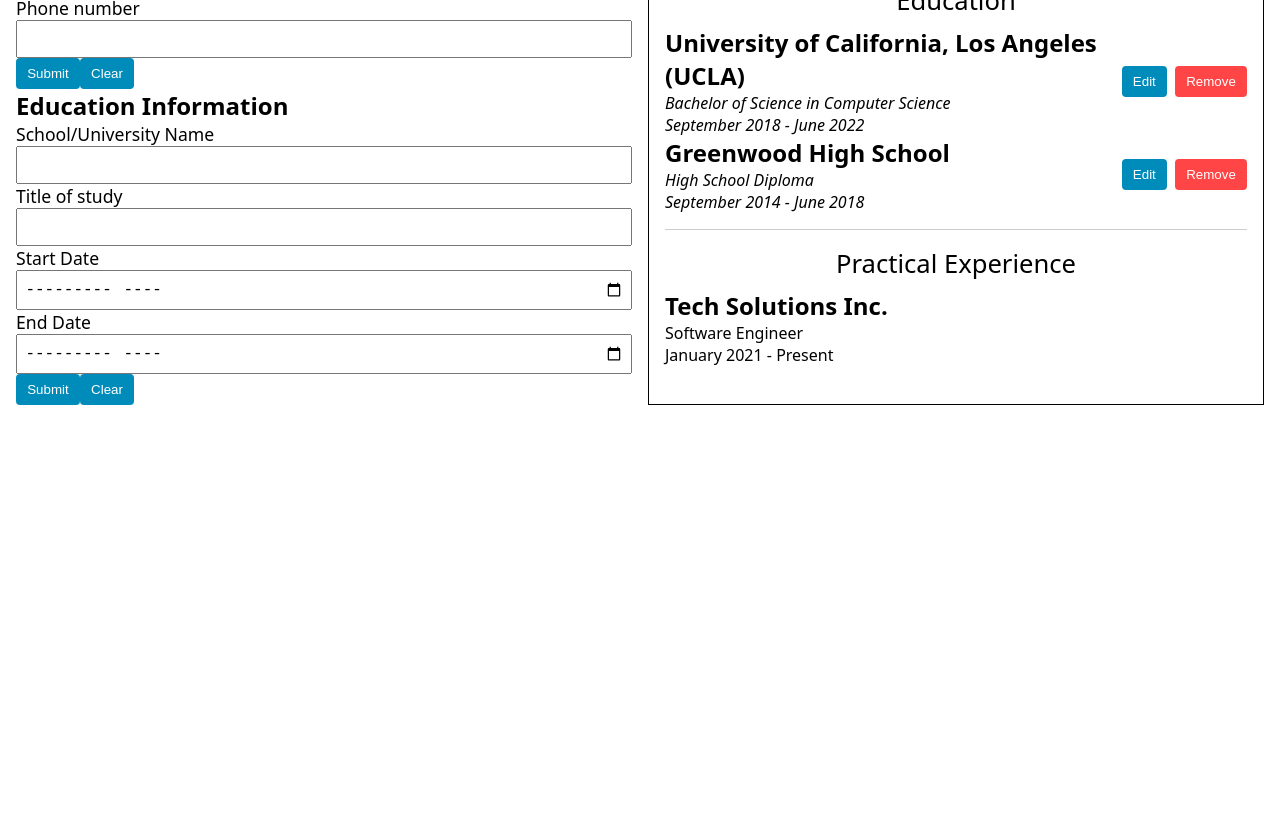
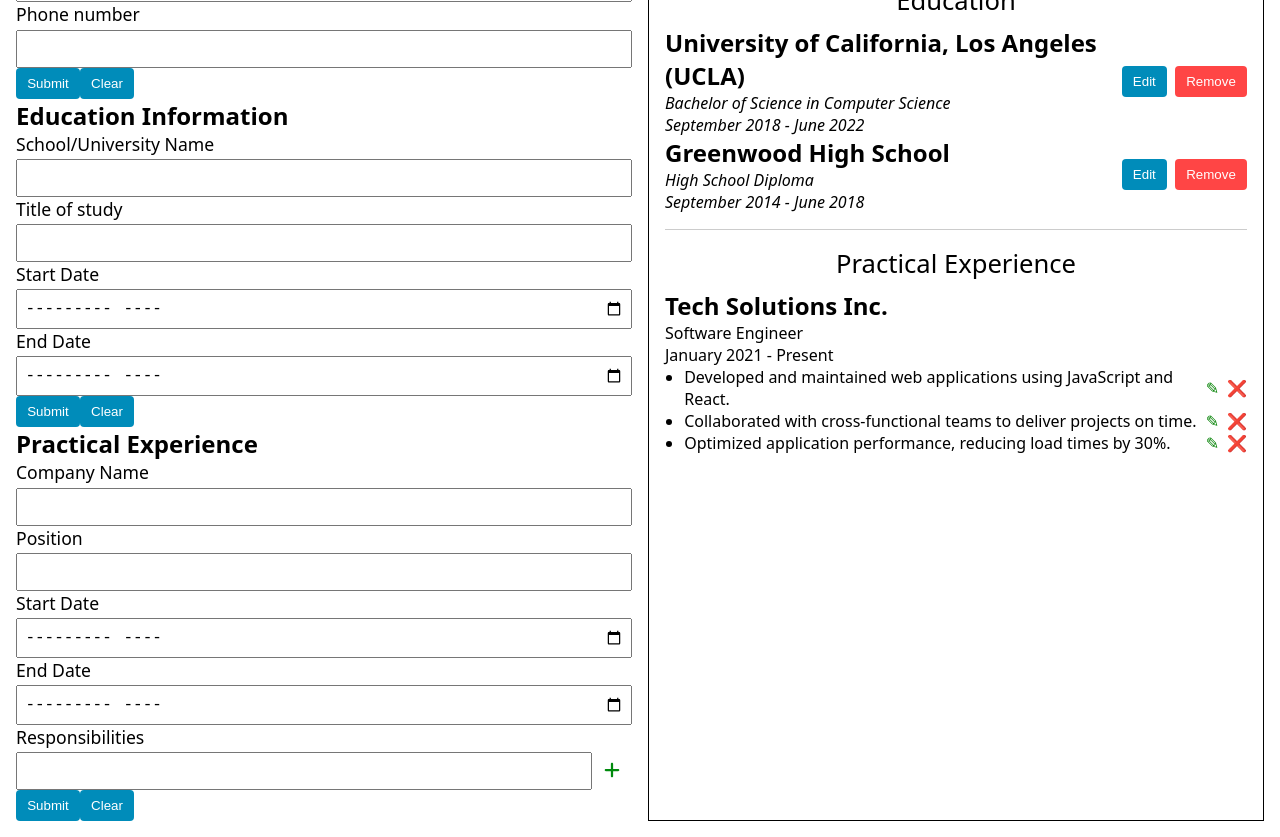
Before and after one commit to tmz0822/odin-cv-application, a React (Vite) app: page / in a window 1280 px wide. Shown: the part 220-1057 px from the top of the page. Before the commit the page ends 800 px from the top, so only its background shows below. Built offline with nearby package versions, Linux system fonts and the light colour scheme.

Commit message:
Add practical experience section and form

```diff
--- a/src/App.jsx
+++ b/src/App.jsx
@@ -4,6 +4,7 @@ import './styles/App.css';
 import Resume from './components/Resume';
 import EducationInfoForm from './components/EducationInfoForm';
 import { v4 as uuidv4 } from 'uuid';
+import PracticalExperienceForm from './components/PracticalExperienceForm';
 
 function App() {
   const [generalInfo, setGeneralInfo] = useState({
@@ -97,6 +98,7 @@ function App() {
           <EducationInfoForm
             handleEducationFormSubmit={handleEducationFormSubmit}
           />
+          <PracticalExperienceForm />
         </div>
 
         <Resume
--- /dev/null
+++ b/src/components/PracticalExperienceForm.jsx
@@ -0,0 +1,60 @@
+import FormField from './FormField';
+import plusSvg from '../assets/plus-solid.svg';
+import { useState } from 'react';
+
+function PracticalExperienceForm() {
+  const [responsibility, setResponsibility] = useState('');
+  const [responsibilities, setResponsibilities] = useState([]);
+
+  console.log(responsibilities);
+
+  function handleAddResponsibility() {
+    const newResponsibilities = responsibilities.concat(responsibility);
+    setResponsibilities(newResponsibilities);
+
+    // Clear input after add
+    setResponsibility('');
+  }
+
+  function handleResponsibilityChange(e) {
+    setResponsibility(e.target.value);
+  }
+
+  return (
+    <form className="add-responsibility-form">
+      <h2>Practical Experience</h2>
+      <FormField label="Company Name" name="name" />
+      <FormField label="Position" name="position" />
+      <FormField label="Start Date" name="startDate" type="month" />
+      <FormField label="End Date" name="endDate" type="month" />
+
+      <div className="responsibilities">
+        <FormField
+          label="Responsibilities"
+          name="responsibility"
+          value={responsibility}
+          onChange={handleResponsibilityChange}
+        />
+        <button
+          onClick={handleAddResponsibility}
+          type="button"
+          className="add-responsibility-button"
+        >
+          <img src={plusSvg} alt="Add responsibility" />
+        </button>
+      </div>
+
+      {responsibilities.length > 0 && (
+        <ul>
+          {responsibilities.map((responsibility, index) => (
+            <li key={index}>{responsibility}</li>
+          ))}
+        </ul>
+      )}
+      <button type="submit">Submit</button>
+      <button>Clear</button>
+    </form>
+  );
+}
+
+export default PracticalExperienceForm;
--- a/src/components/PracticalExperienceInfo.jsx
+++ b/src/components/PracticalExperienceInfo.jsx
@@ -15,6 +15,19 @@ function PracticalExperienceInfo({ experience }) {
       <div>
         {formattedStartDate} - {experience.endDate}
       </div>
+      <ul className="responsibility-list">
+        {experience.responsibilities.map((responsibility, index) => (
+          <li key={index}>
+            <div className="content">
+              <span>{responsibility}</span>
+              <div className="buttons">
+                <button className="edit">✎</button>
+                <button className="warning">❌</button>
+              </div>
+            </div>
+          </li>
+        ))}
+      </ul>
     </div>
   );
 }
--- a/src/styles/FormField.css
+++ b/src/styles/FormField.css
@@ -1,6 +1,7 @@
 .form-field {
   display: flex;
   flex-direction: column;
+  gap: 0.2rem;
 }
 
 .form-field label {
--- a/src/styles/Resume.css
+++ b/src/styles/Resume.css
@@ -38,3 +38,52 @@
   gap: 0.5rem;
   align-items: center;
 }
+
+.practical-experience .responsibility-list {
+  margin-left: 1.2rem;
+}
+
+.practical-experience .responsibility-list li .content {
+  display: flex;
+  justify-content: space-between;
+}
+
+.practical-experience .responsibility-list .buttons {
+  display: flex;
+  gap: 0.5rem;
+}
+
+.practical-experience .responsibility-list button {
+  background-color: #fff;
+  padding: 0;
+  font-size: 1rem;
+}
+
+.practical-experience .responsibility-list button.edit {
+  color: green;
+}
+
+.add-responsibility-form .responsibilities {
+  display: flex;
+  justify-content: space-between;
+}
+
+.add-responsibility-form .responsibilities .form-field {
+  flex: 1;
+}
+
+.add-responsibility-form .add-responsibility-button {
+  background-color: #fff;
+  align-self: flex-end;
+}
+
+.add-responsibility-form .add-responsibility-button:hover {
+  background-color: aquamarine;
+}
+
+.add-responsibility-form .add-responsibility-button img {
+  filter: invert(23%) sepia(73%) saturate(5576%) hue-rotate(135deg)
+    brightness(97%) contrast(103%);
+  width: 18px;
+  height: 18px;
+}
```
Also changed, not shown: package.json (line endings or trailing spaces), src/assets/plus-solid.svg (added).
